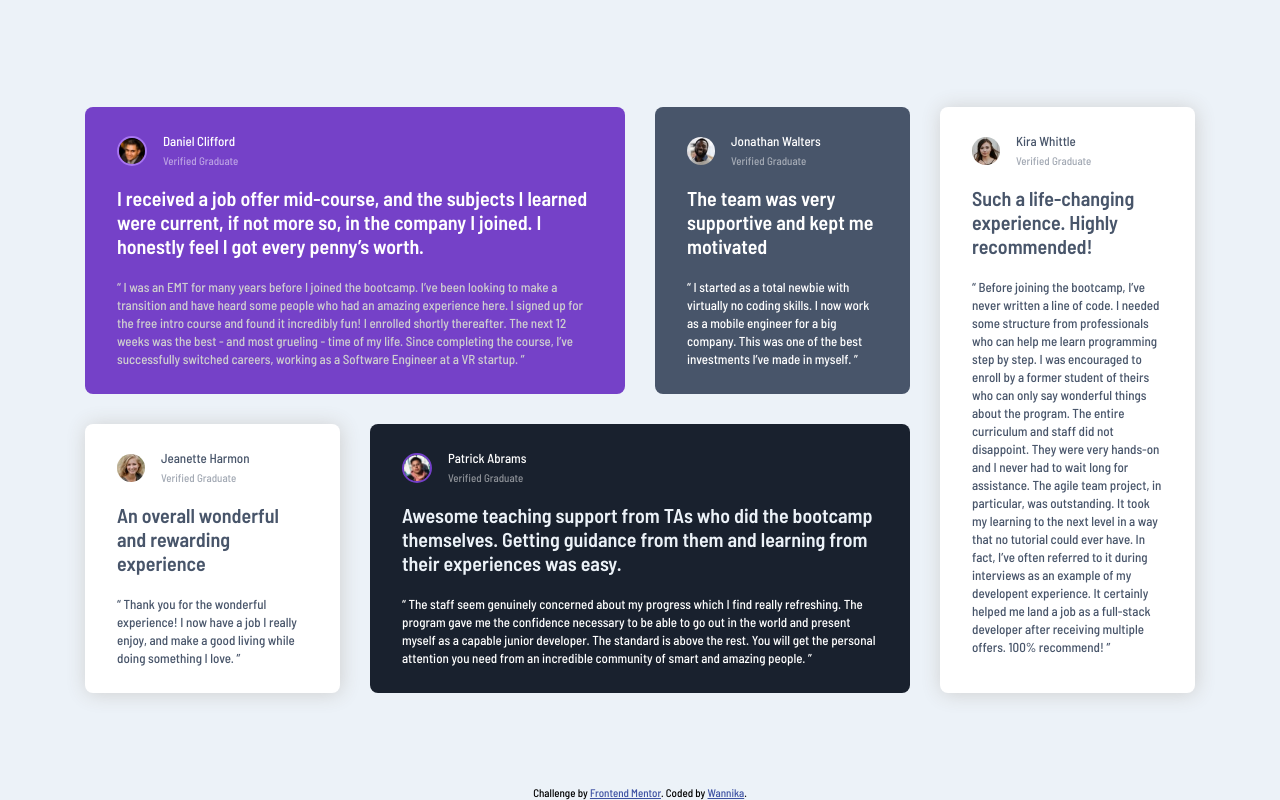
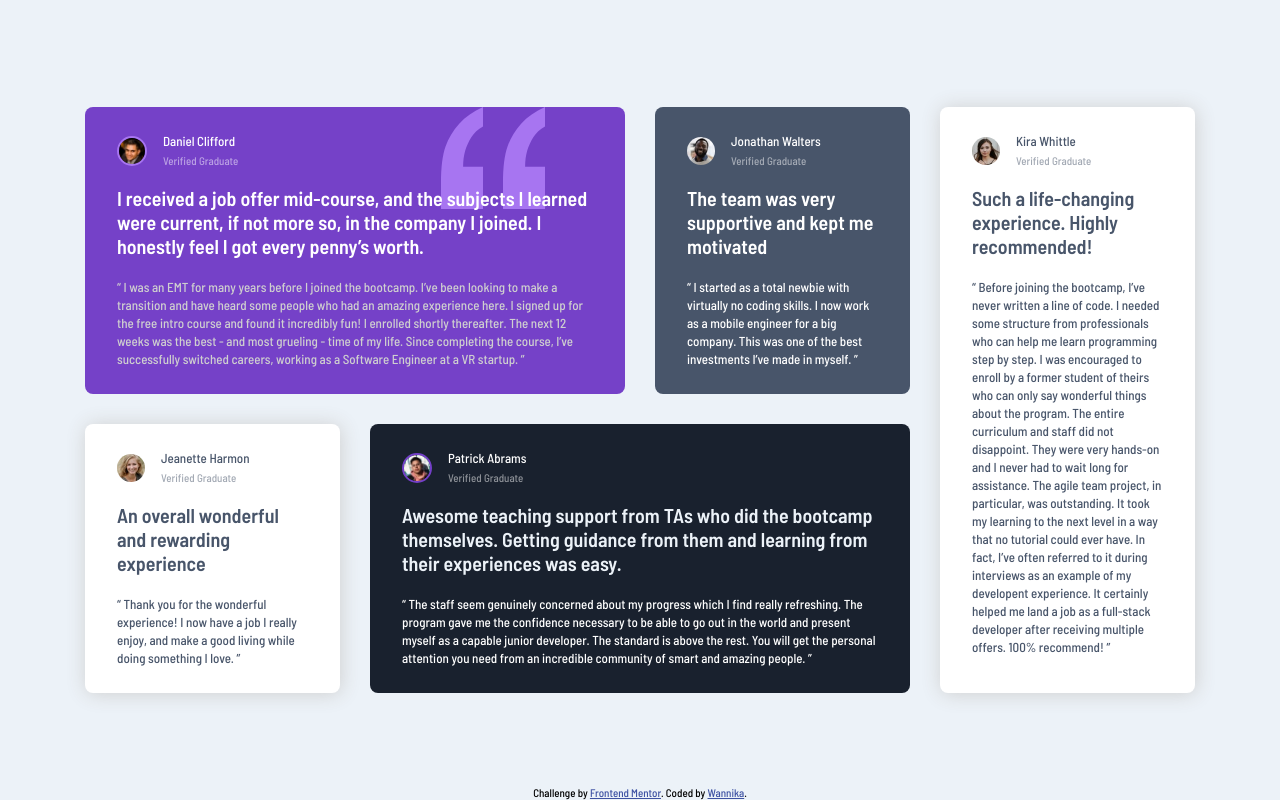
Before and after one commit to Wannika123/fem-grid-with-animation, a plain HTML site: page index.html in a window 1280 px wide. Drawn offline with Linux system fonts and the light colour scheme.

Commit message:
forgot a decoration

```diff
--- a/index.html
+++ b/index.html
@@ -27,6 +27,7 @@
     <div class="grid-container">
 
       <div class="grid-child daniel">
+        <img src="./images/bg-pattern-quotation.svg" alt="#" class="decoration-img" />
         <div class="profile">
           <img class="profile-picture" src="./images/image-daniel.jpg" alt="Daniel Clifford's profile picture" />
           <div class="profile-text">
--- a/styles.css
+++ b/styles.css
@@ -64,6 +64,7 @@ main {
 
 .daniel {
     background-color: var(--Moderate-violet);
+    position: relative;
 }
 
 .jonathan {
@@ -93,6 +94,17 @@ main {
     color: var(--Light-grayish-blue);
 }
 
+.daniel .decoration-img {
+    position: absolute;
+    top: 0;
+    right: 24px;
+}
+
+.daniel .main-text {
+    position: relative;
+    z-index: 3;
+}
+
 @media (min-width: 75rem) {
     .grid-child:hover {
         cursor: pointer;
@@ -113,16 +125,8 @@ main {
     .kira:hover {
         transform: translateX(8px);
     }
-}
-
-@keyframes fade-in {
-    0% {
-        opacity: 0.5;
-        scale: 0.5;
-    }
-    100% {
-        opacity: 1;
-        scale: 1;
+    .daniel .decoration-img {
+        right: 80px;
     }
 }
 
@@ -277,7 +281,6 @@ footer {
 
 @media (min-width: 75rem) {
     .grid-child {
-        animation-fill-mode: forwards;
         animation-timing-function: linear;
     }
     .daniel {
```
